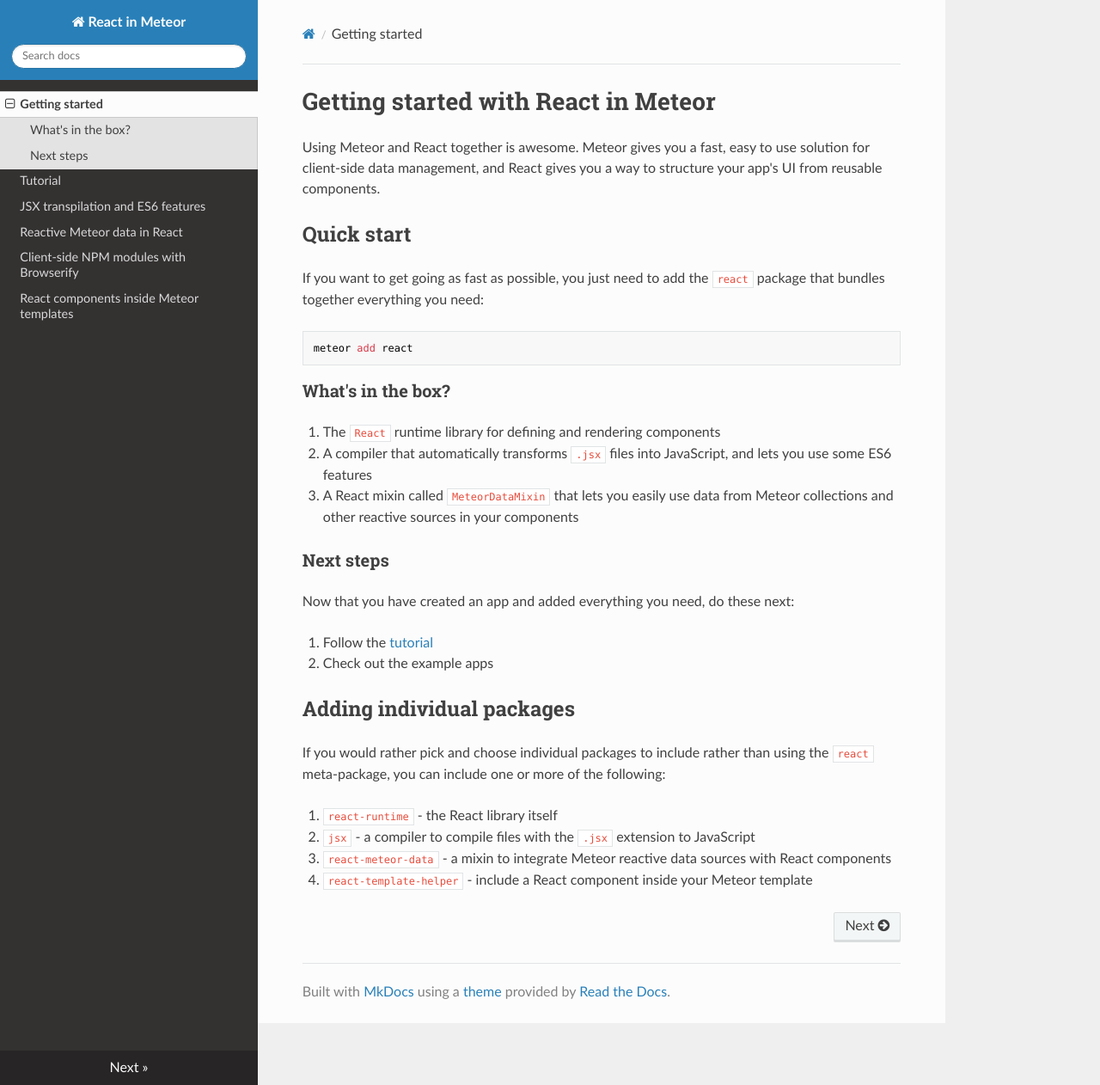
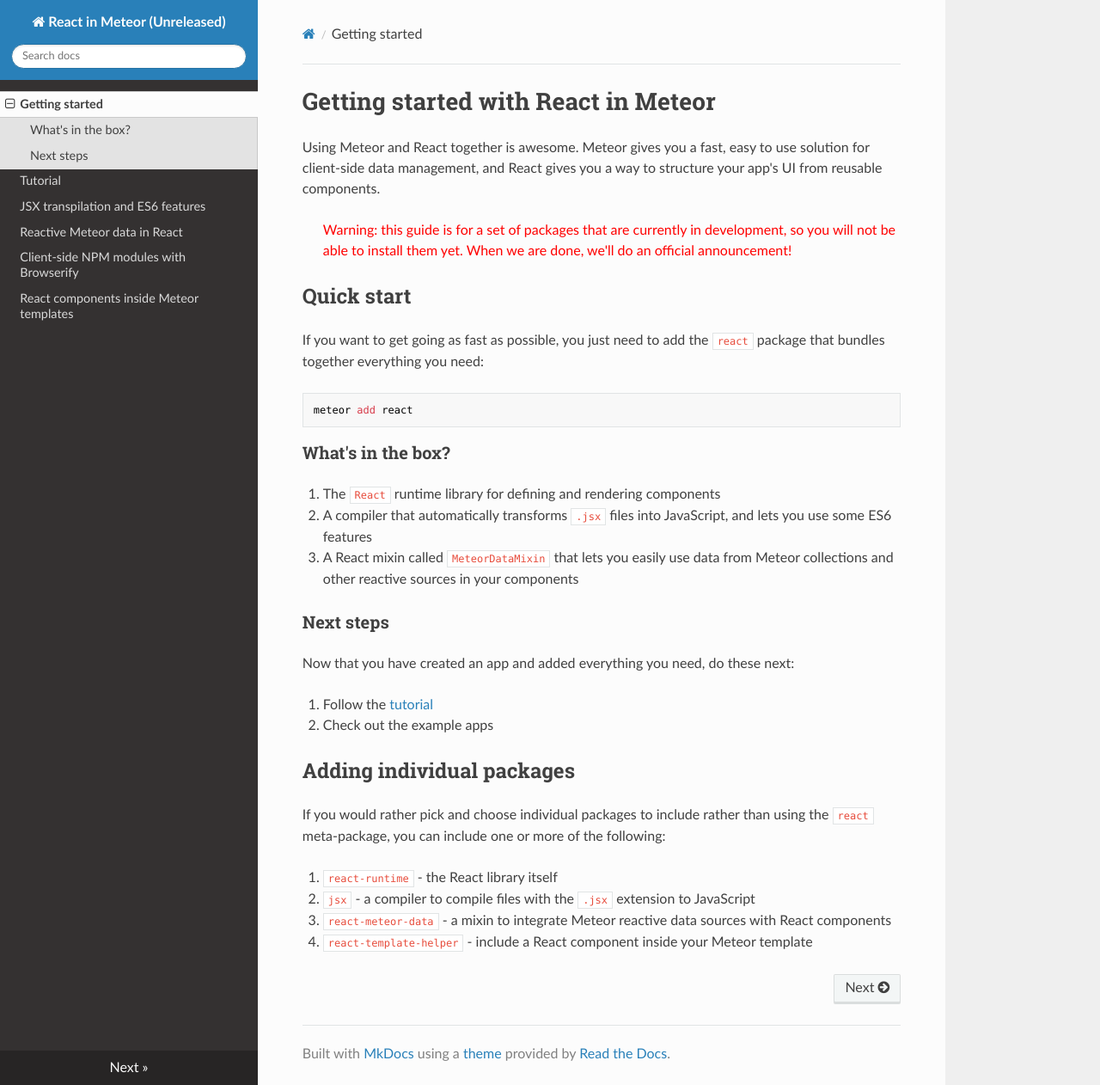
Before and after one commit to meteor/react-packages, an MkDocs documentation site: the page built from docs/index.md, in a window 1280 px wide and 1262 px high. Shown: the whole window at 86% size. Built offline with MkDocs 1.6.1, drawn with Linux system fonts in a browser that asks for light colours; nearby versions of some CDN libraries; old or Windows-style settings are respelled for this version of MkDocs.

Commit message:
Make it clear that the packages are not released yet

```diff
--- a/docs/index.md
+++ b/docs/index.md
@@ -2,6 +2,8 @@
 
 Using Meteor and React together is awesome. Meteor gives you a fast, easy to use solution
 for client-side data management, and React gives you a way to structure your app's UI from reusable components.
+
+> <span style="color: red">Warning: this guide is for a set of packages that are currently in development, so you will not be able to install them yet. When we are done, we'll do an official announcement!</span>
 
 ## Quick start
 
--- a/mkdocs.yml
+++ b/mkdocs.yml
@@ -1,4 +1,4 @@
-site_name: React in Meteor
+site_name: React in Meteor (Unreleased)
 theme: readthedocs
 pages:
 - Getting started: index.md
```
